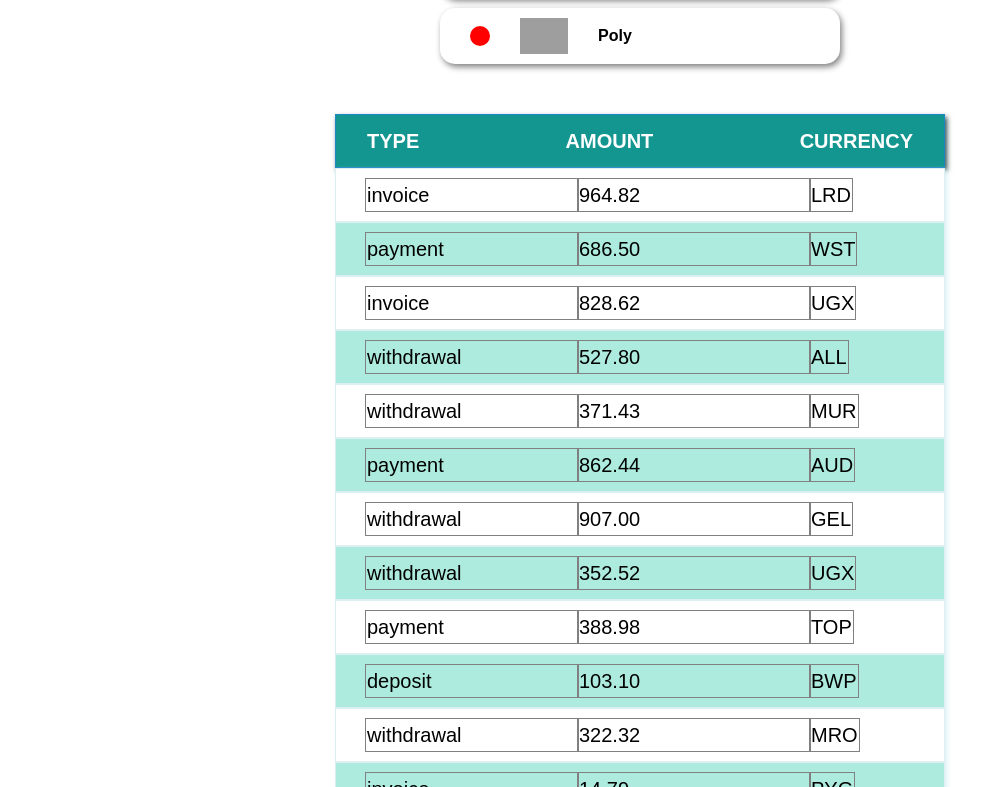
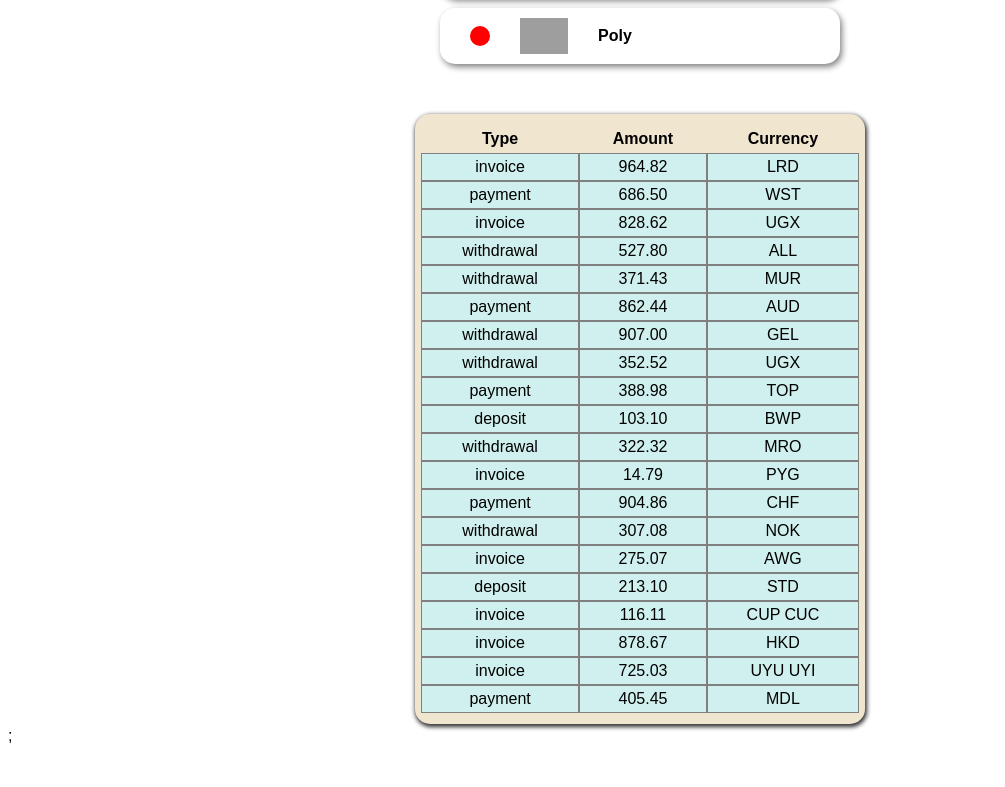
Before and after one commit to BaristaYaroslv/goit-react-hw-01-components, a React (Create React App) app: page / in a window 1280 px wide. Shown: the part 913-1700 px from the top of the page, without its empty margins (0-1005 px from the left). After the commit the page ends 1669 px from the top, so only its background shows below. Built offline with nearby package versions, Linux system fonts and the light colour scheme; grey boxes are pictures that could not be loaded.

Commit message:
fix some css

```diff
--- a/src/components/Transactions/TransactionHistory.jsx
+++ b/src/components/Transactions/TransactionHistory.jsx
@@ -1,19 +1,19 @@
 import PropTypes from 'prop-types';
-import css from '../Transactions/TransactionHistory.module.css';
+import { Table, TableHead, TableBody} from '../Transactions/TransactionHistory.styled';
 import { TransactionItem } from '../Transactions/TransactionItem';
 
 export function TransactionHistory({items}) {
     return (
-        <table className={css.history}>
-            <thead className={css.history__head}>
-                <tr className={css.history__items}>
+        <Table >
+            <TableHead>
+                <tr>
                 <th>Type</th>
                 <th>Amount</th>
                 <th>Currency</th>
                 </tr>
-            </thead>
+            </TableHead>
 
-            <tbody className={css.history__body}>
+            <TableBody>
                 {items.map(({
                         id,
                         type,
@@ -29,8 +29,8 @@ export function TransactionHistory({items}) {
                             />
                         );
                     })}
-            </tbody>
-            </table>
+            </TableBody>
+            </Table>
     );
 
 };
--- a/src/components/Transactions/TransactionHistory.module.css
+++ /dev/null
@@ -1,34 +0,0 @@
-.history {
-    width: 610px;
-    margin: auto;
-    margin-top: 50px;
-    font-size: 20px;
-    display: flex;
-    flex-direction: column;
-}
-
-.history__head {
-
-    background-color: rgb(20, 150, 144);
-    text-transform: uppercase;
-    color: white;
-    padding: 10px 30px;
-    box-shadow: 2px 3px 5px rgb(37, 73, 73);
-    border: 1px solid rgb(29, 135, 197);
-
-}
-
-.history__items {
-    width: 100%;
-    display: flex;
-    justify-content: space-between;
-}
-
-.history__body {
-    display: flex;
-    flex-direction: column;
-    background-color: white;
-
-    box-shadow: 2px 3px 5px rgb(220, 240, 244);
-
-}
--- /dev/null
+++ b/src/components/Transactions/TransactionHistory.styled.jsx
@@ -0,0 +1,21 @@
+import styled from '@emotion/styled';;
+
+export const Table = styled.table`
+    margin: auto;
+    margin-top: 50px;
+    width: 450px;
+    padding: 10px 5px;
+    border-radius: 15px;
+    box-shadow: 1px 2px 4px 1px #313131;
+    background-color: rgb(240, 229, 207);
+`;
+
+export const TableHead = styled.thead`
+
+`;
+
+export const TableBody = styled.tbody`
+    text-align: center;
+    width: 100%;
+    background-color: rgb(207, 240, 238);
+`;
--- a/src/components/Transactions/TransactionItem.jsx
+++ b/src/components/Transactions/TransactionItem.jsx
@@ -1,26 +1,18 @@
 import PropTypes from 'prop-types';
-import css from './TransactionItem.module.css';
 
-
-export function TransactionItem({
-    type,
-    amount,
-    currency,
-}) {
+export const TransactionItem = ({id, type, amount, currency}) => {
     return (
-        <tr className={css.history__item}>
-            <td className={css.history__type}>{type}</td>
-            <td className={css.history__amount}>{amount}</td>
-            <td className={css.history__currency}>{currency}</td>
+        <tr key={id}>
+            <td>{type}</td>
+            <td>{amount}</td>
+            <td>{currency}</td>
         </tr>
-    );
+    )
 };
 
 TransactionItem.propTypes = {
+    id: PropTypes.string.isRequired,
     type: PropTypes.string.isRequired,
-    amount: PropTypes.oneOfType([
-        PropTypes.string.isRequired,
-        PropTypes.number.isRequired,
-    ]),
+    amount: PropTypes.string.isRequired,
     currency: PropTypes.string.isRequired,
 }
--- a/src/components/Transactions/TransactionItem.module.css
+++ /dev/null
@@ -1,26 +0,0 @@
-.history__item {
-    display: flex;
-    justify-content: flex-start;
-    padding: 10px 30px;
-    border: 1px solid rgb(220, 240, 244);
-     border-collapse: separate;
-    border-spacing: 5px;
-}
-
-.history__item:nth-child(2n) {
-    background-color: rgb(172, 235, 221);
-
-}
-
-.history__type {
-    width: 210px;
-}
-
-.history__amount {
-    text-align: start;
-    width: 230px;
-}
-
-.history__currency {
-    text-align: end;
-}
```
